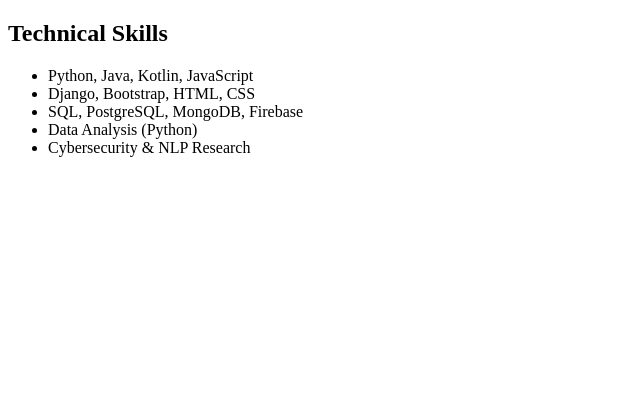
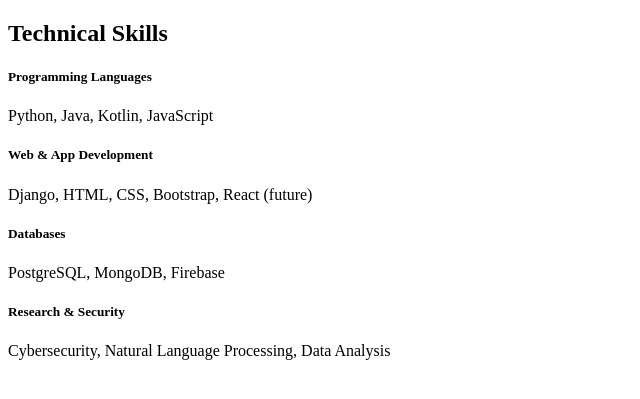
Before and after one commit to SakheSk/Online-Profile, a Django app: page /skills/ in a window 1280 px wide. Shown: the part 132-531 px from the top of the page, without its empty margins (0-640 px from the left). Run offline with Django 5.2, Linux system fonts and the light colour scheme.

Commit message:
Profile picture added

```diff
--- a/Profile_project/settings.py
+++ b/Profile_project/settings.py
@@ -9,7 +9,7 @@ https://docs.djangoproject.com/en/5.1/topics/settings/
 For the full list of settings and their values, see
 https://docs.djangoproject.com/en/5.1/ref/settings/
 """
-
+import os
 from pathlib import Path
 
 # Build paths inside the project like this: BASE_DIR / 'subdir'.
@@ -116,7 +116,7 @@ USE_TZ = True
 # Static files (CSS, JavaScript, Images)
 # https://docs.djangoproject.com/en/5.1/howto/static-files/
 
-STATIC_URL = 'static/'
+STATIC_URL = 'Userprofile/static/'
 
 # Default primary key field type
 # https://docs.djangoproject.com/en/5.1/ref/settings/#default-auto-field
--- a/Userprofile/Templates/home.html
+++ b/Userprofile/Templates/home.html
@@ -1,4 +1,6 @@
 {% extends 'base.html' %}
+{% load static %}
+
 <head>
     <meta charset="UTF-8">
     <meta name="viewport" content="width=device-width, initial-scale=1.0">
@@ -13,6 +15,8 @@
 
 <div class="container mt-5 text-center">
     <h1 class="display-4">Sakhe Sithole</h1>
+    <img src="{% static 'images/profilepicture.jpg' %}" class="rounded-circle mb-3" width="150" alt="Profile Picture">
+
     <p class="lead">
         Full Stack Developer | Junior Lecturer | Master's Researcher in Cybersecurity
     </p>
--- a/Userprofile/Templates/skills.html
+++ b/Userprofile/Templates/skills.html
@@ -3,12 +3,41 @@
 {% block title %}Skills{% endblock %}
 
 {% block content %}
-<h2>Technical Skills</h2>
-<ul>
-    <li>Python, Java, Kotlin, JavaScript</li>
-    <li>Django, Bootstrap, HTML, CSS</li>
-    <li>SQL, PostgreSQL, MongoDB, Firebase</li>
-    <li>Data Analysis (Python)</li>
-    <li>Cybersecurity & NLP Research</li>
-</ul>
+<div class="container mt-5">
+    <h2 class="mb-4">Technical Skills</h2>
+    <div class="row row-cols-1 row-cols-md-2 g-4">
+        <div class="col">
+            <div class="card h-100 shadow-sm">
+                <div class="card-body">
+                    <h5 class="card-title">Programming Languages</h5>
+                    <p class="card-text">Python, Java, Kotlin, JavaScript</p>
+                </div>
+            </div>
+        </div>
+        <div class="col">
+            <div class="card h-100 shadow-sm">
+                <div class="card-body">
+                    <h5 class="card-title">Web & App Development</h5>
+                    <p class="card-text">Django, HTML, CSS, Bootstrap, React (future)</p>
+                </div>
+            </div>
+        </div>
+        <div class="col">
+            <div class="card h-100 shadow-sm">
+                <div class="card-body">
+                    <h5 class="card-title">Databases</h5>
+                    <p class="card-text">PostgreSQL, MongoDB, Firebase</p>
+                </div>
+            </div>
+        </div>
+        <div class="col">
+            <div class="card h-100 shadow-sm">
+                <div class="card-body">
+                    <h5 class="card-title">Research & Security</h5>
+                    <p class="card-text">Cybersecurity, Natural Language Processing, Data Analysis</p>
+                </div>
+            </div>
+        </div>
+    </div>
+</div>
 {% endblock %}
```
Also changed, not shown: Userprofile/static/images/profilepicture.jpg (added).
